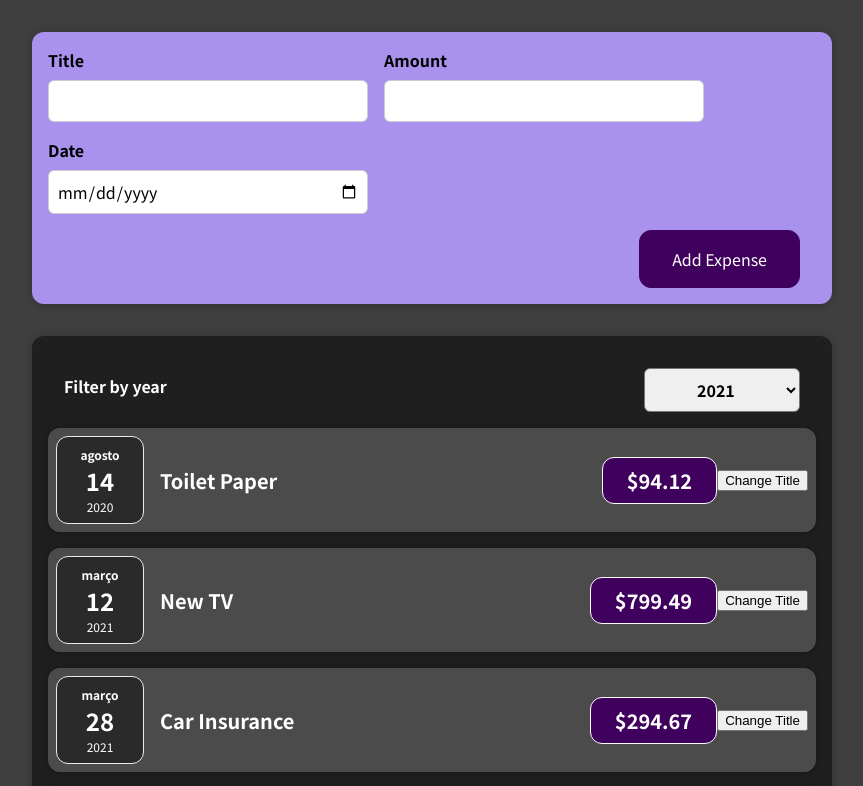
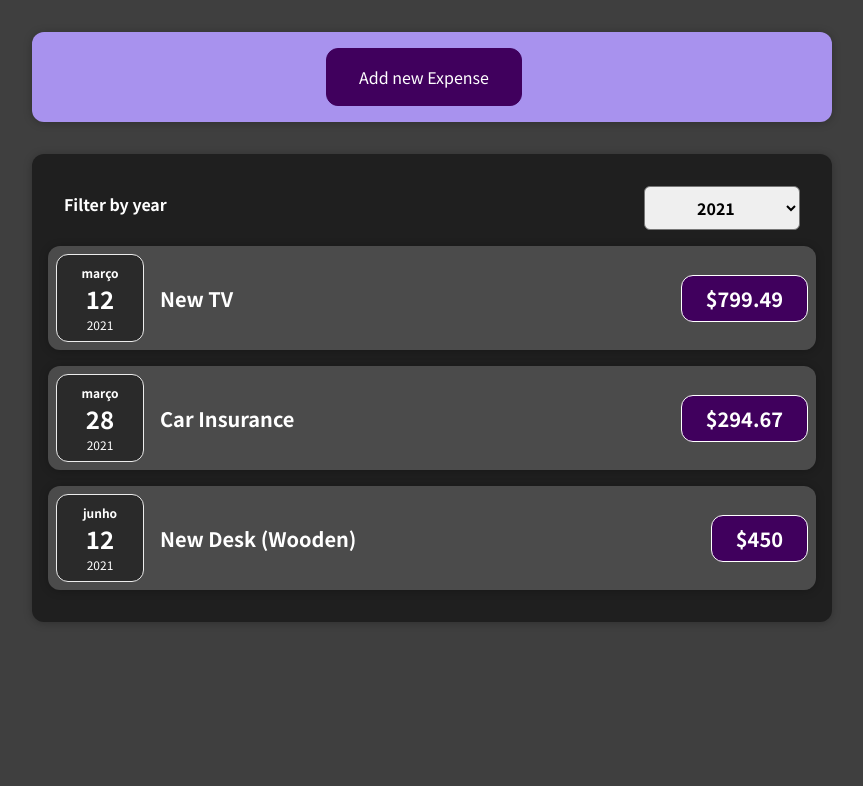
Before and after one commit to ismaelbr/ismaelbr-react-complete-guide-, a React (Create React App) app: page / in a window 1280 px wide. Shown: the top 786 px of the page, without its empty margins (208-1071 px from the left). Built offline with nearby package versions, Linux system fonts and the light colour scheme.

Commit message:
feat: finished Assignment 4

```diff
--- a/src/App.js
+++ b/src/App.js
@@ -3,16 +3,19 @@
 import NewExpense from "./components/NewExpense/NewExpense";
 import {useState} from "react";
 
-function App() {
-
-  const [expenses, setExpenses] = useState([
+const DUMMY_EXPENSES = [
   {
     id: 'e1',
     title: 'Toilet Paper',
     amount: 94.12,
     date: new Date(2020, 7, 14),
   },
-    {id: 'e2', title: 'New TV', amount: 799.49, date: new Date(2021, 2, 12)},
+  {
+    id: 'e2',
+    title: 'New TV',
+    amount: 799.49,
+    date: new Date(2021, 2, 12),
+  },
   {
     id: 'e3',
     title: 'Car Insurance',
@@ -25,13 +28,19 @@
     amount: 450,
     date: new Date(2021, 5, 12),
   },
-  ]);
+];
+
+function App() {
+
+
+
+  const [expenses, setExpenses] = useState(DUMMY_EXPENSES);
 
   const addExpenseHandler = (newExpense) => {
     console.log(newExpense)
-    setExpenses((oldExpenses) => (
+    setExpenses((prevExpenses) => (
       [
-        ...oldExpenses,
+        ...prevExpenses,
         newExpense
       ]
     ));
--- a/src/components/Expenses/ExpenseItem.js
+++ b/src/components/Expenses/ExpenseItem.js
@@ -10,22 +10,16 @@
   const expenseAmount = props.amount;
 
 
-
-
-
-  const clickHandler = () => {
-    setTitle('Updated!!');
-  };
-
   return (
+    <li>
       <Card className="expense-item">
         <ExpenseDate date={props.date}/>
         <div className="expense-item__description">
           <h2>{title}</h2>
           <div className="expense-item__price">${expenseAmount}</div>
         </div>
-      <button onClick={clickHandler}>Change Title</button>
       </Card>
+    </li>
   );
 }
 
--- a/src/components/Expenses/Expenses.js
+++ b/src/components/Expenses/Expenses.js
@@ -1,30 +1,32 @@
 import React, {useState} from 'react';
 import './Expenses.css'
-import ExpenseItem from "./ExpenseItem";
 import Card from "../UI/Card";
 import ExpensesFilter from "./ExpensesFilter";
+import ExpensesList from "./ExpensesList";
 
 function Expenses({expenses}) {
   const [filteredYear, setFilteredYear] = useState('2021');
 
-  const changeFilterHandler = (newFilteredYear) => {
-    console.log(newFilteredYear);
-    setFilteredYear(newFilteredYear);
+  const changeFilterHandler = (selectedYear) => {
+    setFilteredYear(selectedYear);
   };
+
+  const filteredExpenses = expenses.filter(
+    (expense) => (
+      expense.date.getFullYear().toString() === filteredYear
+    ))
+
+
 
   return (
     <div>
       <Card className="expenses">
-        <ExpensesFilter selected={filteredYear} onChangeFilter={changeFilterHandler}/>
-        {
-          expenses.map((expense) => (
-            <ExpenseItem key={expense.id} title={expense.title} amount={expense.amount} date={expense.date}/>
-          ))
-        }
-        {/*<ExpenseItem title={expenses[0].title} amount={expenses[0].amount} date={expenses[0].date}/>*/}
-        {/*<ExpenseItem title={expenses[1].title} amount={expenses[1].amount} date={expenses[1].date}/>*/}
-        {/*<ExpenseItem title={expenses[2].title} amount={expenses[2].amount} date={expenses[2].date}/>*/}
-        {/*<ExpenseItem title={expenses[3].title} amount={expenses[3].amount} date={expenses[3].date}/>*/}
+        <ExpensesFilter
+          selected={filteredYear}
+          onChangeFilter={changeFilterHandler}
+        />
+        <ExpensesList itens={filteredExpenses}/>
+        {/*{expensesContent}*/}
       </Card>
     </div>
   );
--- /dev/null
+++ b/src/components/Expenses/ExpensesList.css
@@ -0,0 +1,9 @@
+.expenses-list {
+    list-style: none;
+    padding: 0;
+}
+
+.expenses-list__fallback {
+    color: white;
+    text-align: center;
+}
--- /dev/null
+++ b/src/components/Expenses/ExpensesList.js
@@ -0,0 +1,29 @@
+import React from 'react';
+import ExpenseItem from "./ExpenseItem";
+import './ExpensesList.css'
+
+function ExpensesList(props) {
+
+
+  if (props.itens.length === 0){
+    return <h2 className="expenses-list__fallback">Found no Expenses</h2>
+  }
+
+  return (
+    <ul className="expenses-list">
+      {
+        props.itens.map(
+          (expense) => (
+            <ExpenseItem
+              key={expense.id}
+              title={expense.title}
+              amount={expense.amount}
+              date={expense.date}
+            />
+          ))
+      }
+    </ul>
+  );
+}
+
+export default ExpensesList;
--- a/src/components/NewExpense/ExpenseForm.js
+++ b/src/components/NewExpense/ExpenseForm.js
@@ -55,13 +55,9 @@
       date: new Date(enteredDate),
     };
 
-    // console.log(expenseData);
-
     props.onSaveExpenseData(expenseData)
 
     resetForm();
-
-
   };
 
   return (
@@ -97,6 +93,7 @@
         </div>
       </div>
       <div className="new-expense__actions">
+        <button type="button" onClick={props.onCancel}>Cancel</button>
         <button type="submit">Add Expense</button>
       </div>
     </form>
--- a/src/components/NewExpense/NewExpense.js
+++ b/src/components/NewExpense/NewExpense.js
@@ -1,8 +1,10 @@
-import React from 'react';
+import React, {useState} from 'react';
 import './NewExpense.css'
 import ExpenseForm from "./ExpenseForm";
 
 const NewExpense = (props) => {
+  const [editMode, setEditMode] = useState(false);
+
   const saveExpenseDataHandler = (enteredExpenseData) => {
     const expenseData = {
       ...enteredExpenseData,
@@ -10,11 +12,26 @@
     }
     props.onAddExpense(expenseData);
     //console.log(expenseData);
+    setEditMode(false)
+  }
+
+  const cancelHandler = () => {
+    setEditMode(false);
+  }
+
+  const addNewExpenseHandler = () => {
+    setEditMode(true);
   }
 
   return (
     <div className="new-expense">
-      <ExpenseForm onSaveExpenseData={saveExpenseDataHandler} />
+      {!editMode && <button onClick={addNewExpenseHandler}>Add new Expense</button>}
+      {editMode &&
+       <ExpenseForm
+         onSaveExpenseData={saveExpenseDataHandler}
+         onCancel={cancelHandler}
+       />
+      }
     </div>
   );
 };
```
Lines whose indentation alone changed are shown as unchanged.
